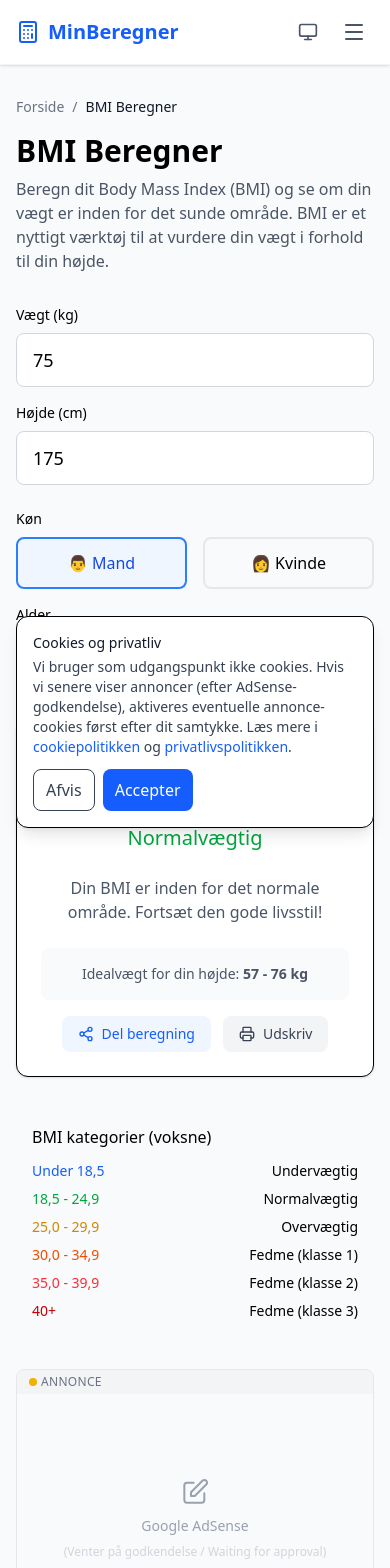
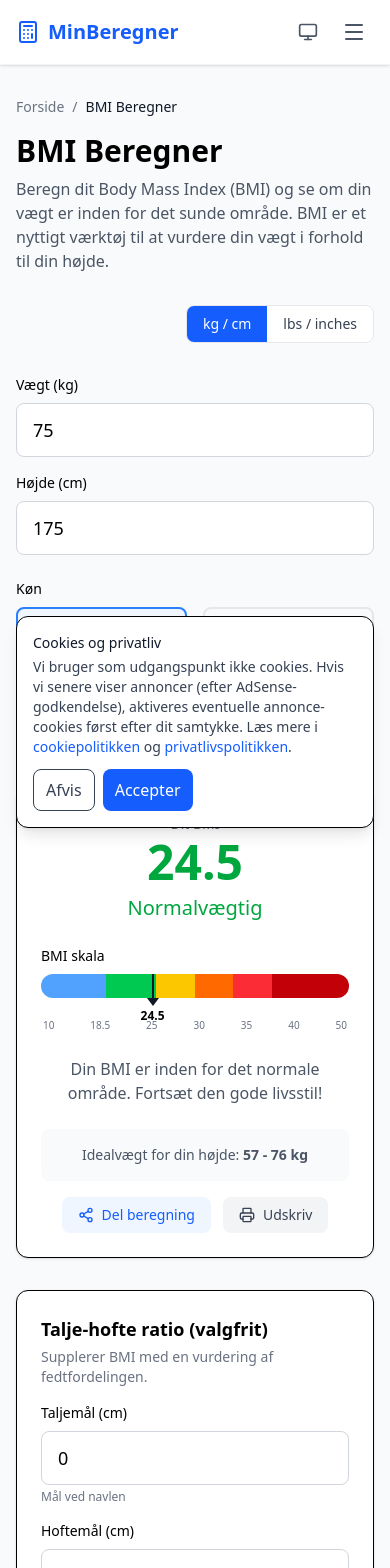
Before and after one commit to mahope/beregner-dk, a Next.js app: page /bmi in a window 390 px wide. Shown: the top 1568 px of the page. Built offline with nearby package versions, Linux system fonts and the light colour scheme.

Commit message:
feat(bmi): tilføj grafisk skala, enhedsvalg og talje-hofte ratio

```diff
--- a/src/components/BMIBeregner.tsx
+++ b/src/components/BMIBeregner.tsx
@@ -8,12 +8,93 @@ import { InputField } from "@/components/InputField";
 import { generateShareableLink, getStateFromUrl, CalculationState } from "@/lib/calculation-state";
 
 type Koen = "mand" | "kvinde";
+type Enhed = "metrisk" | "imperial";
+
+// Konverteringsfunktioner
+function lbsToKg(lbs: number): number {
+  return lbs * 0.453592;
+}
+function inchesToCm(inches: number): number {
+  return inches * 2.54;
+}
+function kgToLbs(kg: number): number {
+  return kg / 0.453592;
+}
+function cmToInches(cm: number): number {
+  return cm / 2.54;
+}
+
+// BMI skala konfiguration
+const BMI_ZONES = [
+  { min: 0, max: 18.5, label: "Undervægtig", color: "bg-blue-400" },
+  { min: 18.5, max: 25, label: "Normal", color: "bg-green-500" },
+  { min: 25, max: 30, label: "Overvægtig", color: "bg-yellow-400" },
+  { min: 30, max: 35, label: "Fedme I", color: "bg-orange-500" },
+  { min: 35, max: 40, label: "Fedme II", color: "bg-red-500" },
+  { min: 40, max: 50, label: "Fedme III", color: "bg-red-700" },
+];
+
+const SCALE_MIN = 10;
+const SCALE_MAX = 50;
+
+function BMISkala({ bmi }: { bmi: number }) {
+  const clampedBmi = Math.max(SCALE_MIN, Math.min(SCALE_MAX, bmi));
+  const position = ((clampedBmi - SCALE_MIN) / (SCALE_MAX - SCALE_MIN)) * 100;
+
+  return (
+    <div className="mt-6">
+      <p className="text-sm font-medium mb-2 dark:text-gray-200">BMI skala</p>
+      <div className="relative">
+        {/* Farvede zoner */}
+        <div className="flex h-6 rounded-full overflow-hidden">
+          {BMI_ZONES.map((zone) => {
+            const zoneStart = Math.max(zone.min, SCALE_MIN);
+            const zoneEnd = Math.min(zone.max, SCALE_MAX);
+            const width = ((zoneEnd - zoneStart) / (SCALE_MAX - SCALE_MIN)) * 100;
+            return (
+              <div
+                key={zone.label}
+                className={`${zone.color} relative`}
+                style={{ width: `${width}%` }}
+                title={`${zone.label}: ${zone.min}–${zone.max}`}
+              />
+            );
+          })}
+        </div>
+
+        {/* Markør */}
+        <div
+          className="absolute top-0 -translate-x-1/2 flex flex-col items-center"
+          style={{ left: `${position}%` }}
+        >
+          <div className="w-0.5 h-6 bg-gray-900 dark:bg-white" />
+          <div className="w-0 h-0 border-l-[6px] border-r-[6px] border-t-[8px] border-l-transparent border-r-transparent border-t-gray-900 dark:border-t-white" />
+          <span className="text-xs font-bold mt-0.5 dark:text-white">{bmi.toFixed(1)}</span>
+        </div>
+
+        {/* Tallabels under skala */}
+        <div className="flex justify-between mt-5 text-[10px] text-gray-500 dark:text-gray-400 px-0.5">
+          <span>10</span>
+          <span>18.5</span>
+          <span>25</span>
+          <span>30</span>
+          <span>35</span>
+          <span>40</span>
+          <span>50</span>
+        </div>
+      </div>
+    </div>
+  );
+}
 
 export default function BMIBeregner() {
   const [vaegt, setVaegt] = useState<number>(75);
   const [hoejde, setHoejde] = useState<number>(175);
   const [koen, setKoen] = useState<Koen>("mand");
   const [alder, setAlder] = useState<number>(30);
+  const [enhed, setEnhed] = useState<Enhed>("metrisk");
+  const [taljemaal, setTaljemaal] = useState<number>(0);
+  const [hoftemaal, setHoftemaal] = useState<number>(0);
   const hasTracked = useRef(false);
   const hasLoadedUrl = useRef(false);
 
@@ -42,13 +123,17 @@ export default function BMIBeregner() {
     return generateShareableLink(state);
   }, [vaegt, hoejde, koen, alder]);
 
+  // Konverter input til metriske værdier til beregning
+  const metriskVaegt = enhed === "imperial" ? lbsToKg(vaegt) : vaegt;
+  const metriskHoejde = enhed === "imperial" ? inchesToCm(hoejde) : hoejde;
+
   const resultat = useMemo(() => {
-    if (!vaegt || !hoejde || hoejde === 0) {
+    if (!metriskVaegt || !metriskHoejde || metriskHoejde === 0) {
       return null;
     }
 
-    const hoejdeM = hoejde / 100;
-    const bmi = vaegt / (hoejdeM * hoejdeM);
+    const hoejdeM = metriskHoejde / 100;
+    const bmi = metriskVaegt / (hoejdeM * hoejdeM);
 
     let kategori: string;
     let farve: string;
@@ -80,27 +165,62 @@ export default function BMIBeregner() {
       beskrivelse = "Din BMI indikerer meget svær fedme. Søg professionel medicinsk hjælp.";
     }
 
-    // Beregn idealvægt (Devine formula)
-    let idealVaegtMin: number;
-    let idealVaegtMax: number;
+    // Beregn idealvægt
+    const idealVaegtMinKg = 18.5 * (hoejdeM * hoejdeM);
+    const idealVaegtMaxKg = 24.9 * (hoejdeM * hoejdeM);
+
+    return {
+      bmi,
+      bmiFormatted: bmi.toFixed(1),
+      kategori,
+      farve,
+      beskrivelse,
+      idealVaegtMin: idealVaegtMinKg.toFixed(0),
+      idealVaegtMax: idealVaegtMaxKg.toFixed(0),
+    };
+  }, [metriskVaegt, metriskHoejde]);
+
+  // Talje-hofte ratio
+  const taljeHofteResultat = useMemo(() => {
+    if (!taljemaal || !hoftemaal || hoftemaal === 0) return null;
+
+    const metriskTalje = enhed === "imperial" ? inchesToCm(taljemaal) : taljemaal;
+    const metriskHofte = enhed === "imperial" ? inchesToCm(hoftemaal) : hoftemaal;
+    const ratio = metriskTalje / metriskHofte;
+
+    let risikoNiveau: string;
+    let farve: string;
 
     if (koen === "mand") {
-      idealVaegtMin = 18.5 * (hoejdeM * hoejdeM);
-      idealVaegtMax = 24.9 * (hoejdeM * hoejdeM);
+      if (ratio < 0.90) {
+        risikoNiveau = "Lav risiko";
+        farve = "text-green-600";
+      } else if (ratio < 1.0) {
+        risikoNiveau = "Moderat risiko";
+        farve = "text-yellow-600";
+      } else {
+        risikoNiveau = "Høj risiko";
+        farve = "text-red-600";
+      }
     } else {
-      idealVaegtMin = 18.5 * (hoejdeM * hoejdeM);
-      idealVaegtMax = 24.9 * (hoejdeM * hoejdeM);
+      if (ratio < 0.80) {
+        risikoNiveau = "Lav risiko";
+        farve = "text-green-600";
+      } else if (ratio < 0.85) {
+        risikoNiveau = "Moderat risiko";
+        farve = "text-yellow-600";
+      } else {
+        risikoNiveau = "Høj risiko";
+        farve = "text-red-600";
+      }
     }
 
     return {
-      bmi: bmi.toFixed(1),
-      kategori,
+      ratio: ratio.toFixed(2),
+      risikoNiveau,
       farve,
-      beskrivelse,
-      idealVaegtMin: idealVaegtMin.toFixed(0),
-      idealVaegtMax: idealVaegtMax.toFixed(0),
     };
-  }, [vaegt, hoejde, koen, alder]);
+  }, [taljemaal, hoftemaal, koen, enhed]);
 
   // Track calculation once per session when user changes values
   useEffect(() => {
@@ -108,31 +228,81 @@ export default function BMIBeregner() {
       const timer = setTimeout(() => {
         trackCalculation("bmi");
         hasTracked.current = true;
-      }, 2000); // Track after 2 seconds of having a result
+      }, 2000);
       return () => clearTimeout(timer);
     }
   }, [resultat]);
 
+  // Håndter enhedsskift med konvertering af værdier
+  const handleEnhedSkift = (nyEnhed: Enhed) => {
+    if (nyEnhed === enhed) return;
+
+    if (nyEnhed === "imperial") {
+      setVaegt(Math.round(kgToLbs(vaegt) * 10) / 10);
+      setHoejde(Math.round(cmToInches(hoejde) * 10) / 10);
+      if (taljemaal) setTaljemaal(Math.round(cmToInches(taljemaal) * 10) / 10);
+      if (hoftemaal) setHoftemaal(Math.round(cmToInches(hoftemaal) * 10) / 10);
+    } else {
+      setVaegt(Math.round(lbsToKg(vaegt) * 10) / 10);
+      setHoejde(Math.round(inchesToCm(hoejde) * 10) / 10);
+      if (taljemaal) setTaljemaal(Math.round(inchesToCm(taljemaal) * 10) / 10);
+      if (hoftemaal) setHoftemaal(Math.round(inchesToCm(hoftemaal) * 10) / 10);
+    }
+    setEnhed(nyEnhed);
+  };
+
+  const vaegtLabel = enhed === "metrisk" ? "Vægt (kg)" : "Vægt (lbs)";
+  const hoejdeLabel = enhed === "metrisk" ? "Højde (cm)" : "Højde (inches)";
+  const maalEnhed = enhed === "metrisk" ? "cm" : "inches";
+
   return (
     <div className="space-y-8 print-area">
+      {/* Enhedsvalg */}
+      <div className="flex justify-end">
+        <div className="inline-flex rounded-lg border border-gray-200 dark:border-gray-600 overflow-hidden">
+          <button
+            onClick={() => handleEnhedSkift("metrisk")}
+            className={`px-4 py-2 text-sm font-medium transition-colors ${
+              enhed === "metrisk"
+                ? "bg-blue-600 text-white"
+                : "bg-white dark:bg-gray-800 text-gray-700 dark:text-gray-300 hover:bg-gray-50 dark:hover:bg-gray-700"
+            }`}
+          >
+            kg / cm
+          </button>
+          <button
+            onClick={() => handleEnhedSkift("imperial")}
+            className={`px-4 py-2 text-sm font-medium transition-colors ${
+              enhed === "imperial"
+                ? "bg-blue-600 text-white"
+                : "bg-white dark:bg-gray-800 text-gray-700 dark:text-gray-300 hover:bg-gray-50 dark:hover:bg-gray-700"
+            }`}
+          >
+            lbs / inches
+          </button>
+        </div>
+      </div>
+
       {/* Input */}
       <div className="grid grid-cols-1 md:grid-cols-2 gap-6">
         <div className="space-y-4">
           <InputField
-            label="Vægt (kg)"
+            label={vaegtLabel}
             value={vaegt}
             onChange={setVaegt}
-            min={30}
-            max={300}
+            min={enhed === "metrisk" ? 30 : 66}
+            max={enhed === "metrisk" ? 300 : 660}
+            step={0.1}
             required
           />
 
           <InputField
-            label="Højde (cm)"
+            label={hoejdeLabel}
             value={hoejde}
             onChange={setHoejde}
-            min={100}
-            max={250}
+            min={enhed === "metrisk" ? 100 : 39}
+            max={enhed === "metrisk" ? 250 : 98}
+            step={0.1}
             required
           />
         </div>
@@ -149,7 +319,7 @@ export default function BMIBeregner() {
                     : "border-gray-200 dark:border-gray-600 hover:border-gray-300 dark:hover:border-gray-500 dark:text-gray-300"
                 }`}
               >
-                👨 Mand
+                Mand
               </button>
               <button
                 onClick={() => setKoen("kvinde")}
@@ -159,7 +329,7 @@ export default function BMIBeregner() {
                     : "border-gray-200 dark:border-gray-600 hover:border-gray-300 dark:hover:border-gray-500 dark:text-gray-300"
                 }`}
               >
-                👩 Kvinde
+                Kvinde
               </button>
             </div>
           </div>
@@ -178,17 +348,20 @@ export default function BMIBeregner() {
       {/* Resultat */}
       {resultat && (
         <div className="p-6 bg-white dark:bg-gray-800 rounded-xl shadow-sm border dark:border-gray-700">
-          <div className="text-center mb-6">
+          <div className="text-center mb-4">
             <p className="text-sm text-gray-500 dark:text-gray-400 mb-1">Dit BMI</p>
             <p className={`text-5xl font-bold ${resultat.farve}`}>
-              {resultat.bmi}
+              {resultat.bmiFormatted}
             </p>
             <p className={`text-xl font-medium mt-2 ${resultat.farve}`}>
               {resultat.kategori}
             </p>
           </div>
 
-          <p className="text-gray-600 dark:text-gray-300 text-center mb-6">{resultat.beskrivelse}</p>
+          {/* Grafisk BMI skala */}
+          <BMISkala bmi={resultat.bmi} />
+
+          <p className="text-gray-600 dark:text-gray-300 text-center mt-6 mb-6">{resultat.beskrivelse}</p>
 
           <div className="bg-gray-50 dark:bg-gray-700 rounded-lg p-4">
             <p className="text-sm text-gray-600 dark:text-gray-300 text-center">
@@ -201,17 +374,64 @@ export default function BMIBeregner() {
             <ShareCalculation
               getShareableLink={getShareableLink}
               calculatorName="BMI Beregner"
-              resultSummary={`BMI ${resultat.bmi} - ${resultat.kategori}`}
+              resultSummary={`BMI ${resultat.bmiFormatted} - ${resultat.kategori}`}
             />
             <PrintResult
               calculatorName="BMI Beregner"
-              resultSummary={`BMI ${resultat.bmi} - ${resultat.kategori}`}
+              resultSummary={`BMI ${resultat.bmiFormatted} - ${resultat.kategori}`}
             />
           </div>
         </div>
       )}
 
-      {/* BMI skala */}
+      {/* Talje-hofte ratio */}
+      <div className="p-6 bg-white dark:bg-gray-800 rounded-xl shadow-sm border dark:border-gray-700">
+        <h3 className="font-semibold text-lg mb-1 dark:text-white">Talje-hofte ratio (valgfrit)</h3>
+        <p className="text-sm text-gray-500 dark:text-gray-400 mb-4">
+          Supplerer BMI med en vurdering af fedtfordelingen.
+        </p>
+        <div className="grid grid-cols-1 md:grid-cols-2 gap-4">
+          <InputField
+            label={`Taljemål (${maalEnhed})`}
+            value={taljemaal}
+            onChange={setTaljemaal}
+            min={0}
+            max={enhed === "metrisk" ? 200 : 79}
+            step={0.1}
+            helpText="Mål ved navlen"
+          />
+          <InputField
+            label={`Hoftemål (${maalEnhed})`}
+            value={hoftemaal}
+            onChange={setHoftemaal}
+            min={0}
+            max={enhed === "metrisk" ? 200 : 79}
+            step={0.1}
+            helpText="Mål ved det bredeste punkt"
+          />
+        </div>
+
+        {taljeHofteResultat && (
+          <div className="mt-4 bg-gray-50 dark:bg-gray-700 rounded-lg p-4">
+            <div className="flex items-center justify-between">
+              <div>
+                <p className="text-sm text-gray-500 dark:text-gray-400">Talje-hofte ratio</p>
+                <p className="text-2xl font-bold dark:text-white">{taljeHofteResultat.ratio}</p>
+              </div>
+              <div className="text-right">
+                <p className={`text-lg font-semibold ${taljeHofteResultat.farve}`}>
+                  {taljeHofteResultat.risikoNiveau}
+                </p>
+                <p className="text-xs text-gray-500 dark:text-gray-400">
+                  {koen === "mand" ? "Mænd: < 0,90 = lav" : "Kvinder: < 0,80 = lav"}
+                </p>
+              </div>
+            </div>
+          </div>
+        )}
+      </div>
+
+      {/* BMI kategorier tabel */}
       <div className="p-4 bg-gray-50 dark:bg-gray-800 rounded-lg">
         <h3 className="font-medium mb-3 dark:text-white">BMI kategorier (voksne)</h3>
         <div className="space-y-2 text-sm dark:text-gray-300">
@@ -241,6 +461,16 @@ export default function BMIBeregner() {
           </div>
         </div>
       </div>
+
+      {/* WHO info */}
+      <div className="p-4 bg-blue-50 dark:bg-blue-900/20 rounded-lg">
+        <h3 className="font-medium mb-2 dark:text-white">Om talje-hofte ratio</h3>
+        <p className="text-sm text-gray-600 dark:text-gray-300">
+          Talje-hofte ratioen (WHR) supplerer BMI ved at vurdere, hvor fedtet sidder på kroppen.
+          Fedt omkring maven (æbleform) giver højere sundhedsrisiko end fedt på hofter og lår (pæreform).
+          WHO anbefaler en ratio under 0,90 for mænd og under 0,85 for kvinder.
+        </p>
+      </div>
     </div>
   );
 }
```
Also changed, not shown: 1 other file (tests, documents, lock files or other folders).
